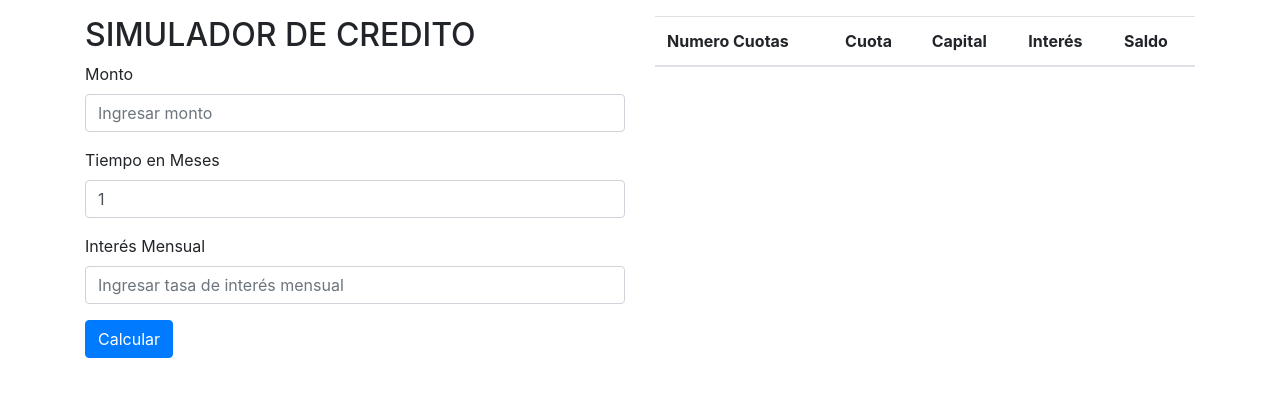
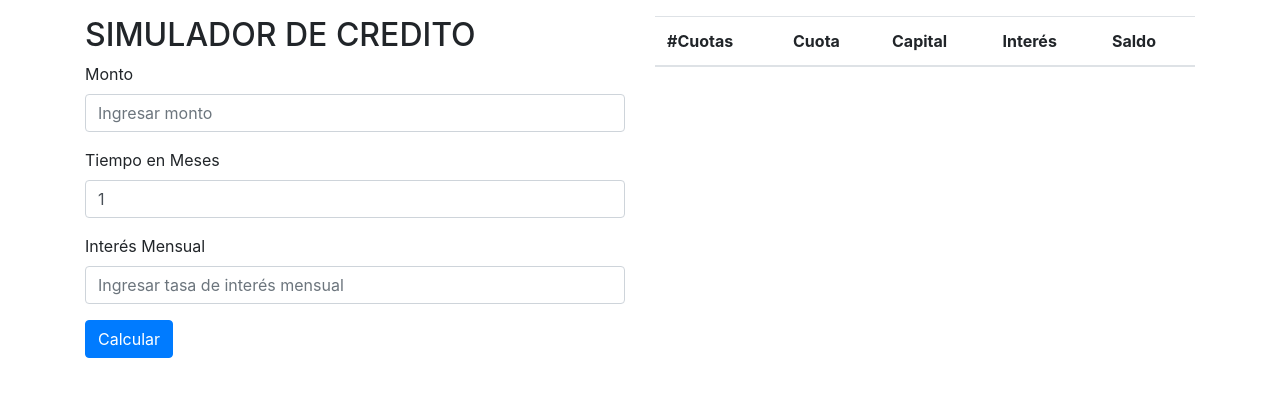
Before and after one commit to Fedemarly/simulador-credito-libre-inversion, a plain HTML site: page index.html in a window 1280 px wide. Drawn offline with nearby package versions, Linux system fonts and the light colour scheme.

Commit message:
Update index.html

```diff
--- a/index.html
+++ b/index.html
@@ -36,7 +36,7 @@
                 <table id="lista-tabla" class="table">
                     <thead>
                         <tr>
-                            <th>Numero Cuotas</th>
+                            <th>#Cuotas</th>
                             <th>Cuota</th>
                             <th>Capital</th>
                             <th>Interés</th>
```
